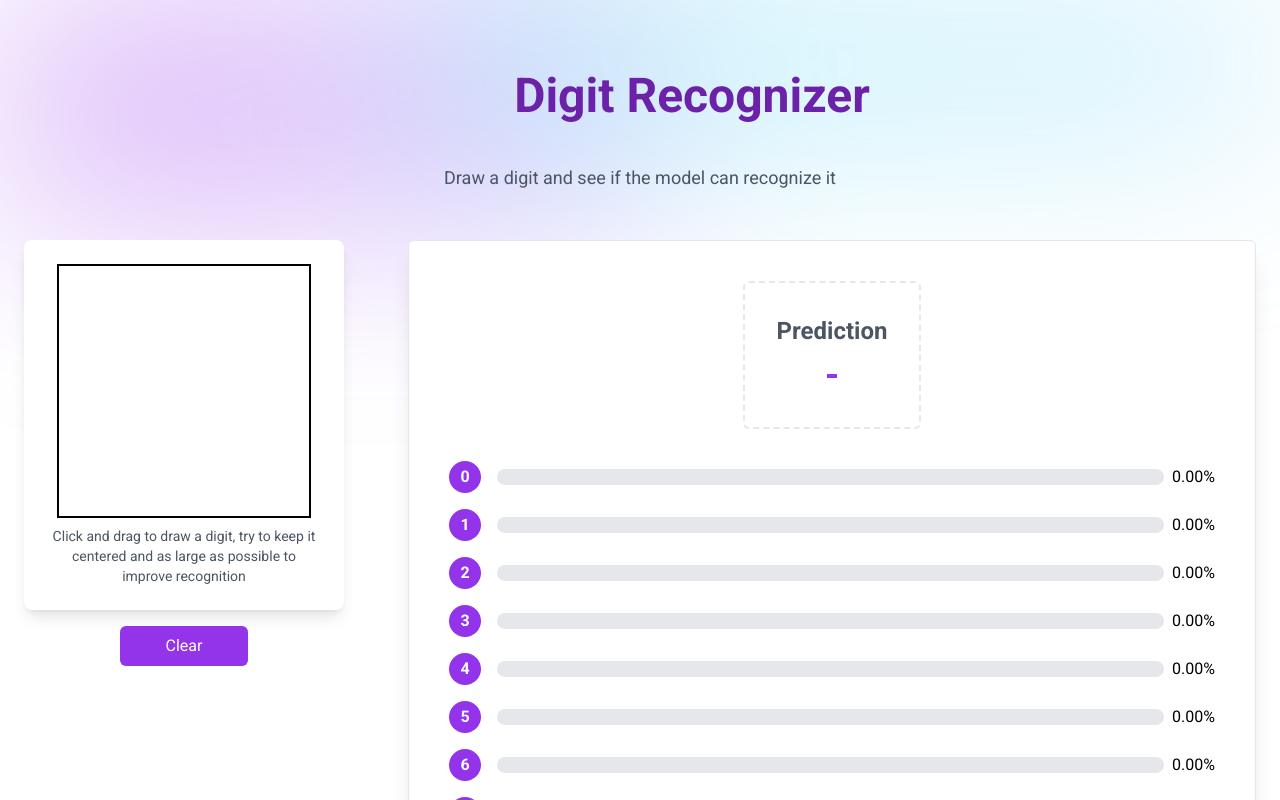
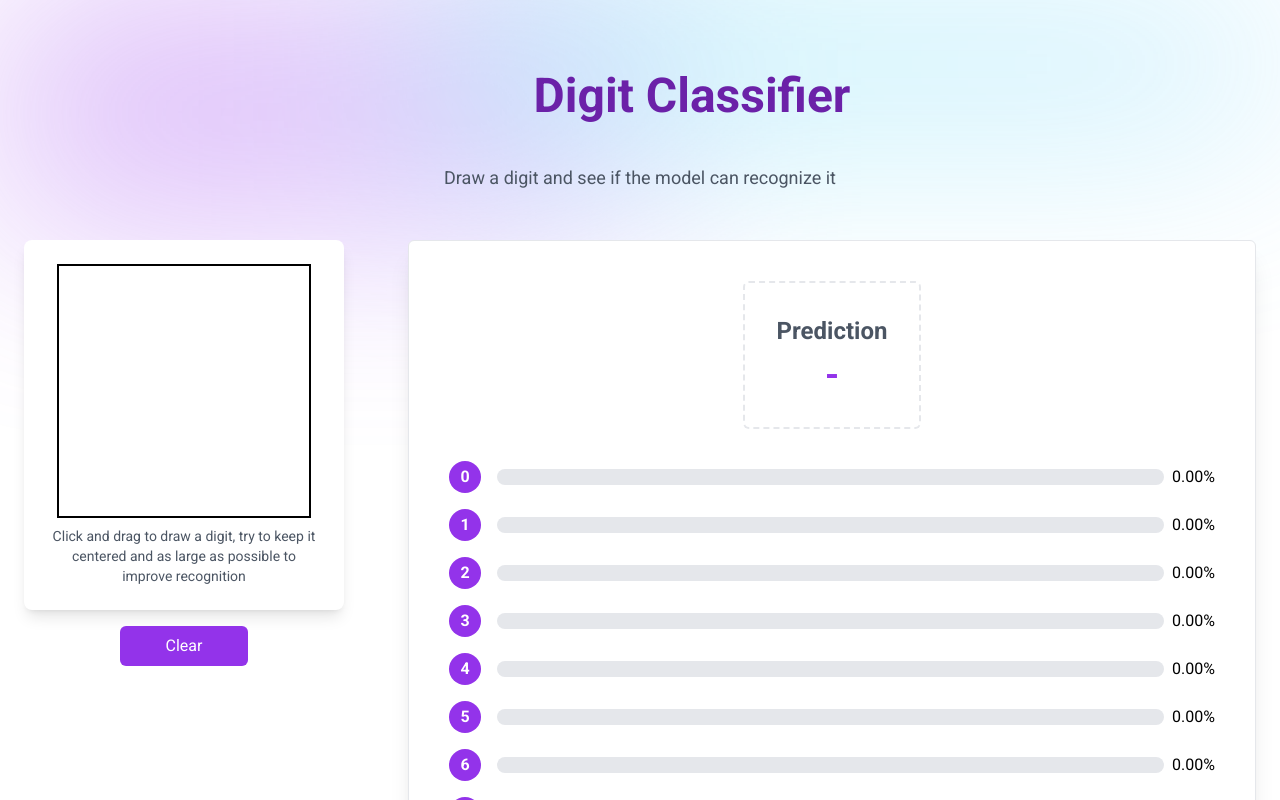
Before and after one commit to AhmedSobhy01/digit-classifier, a React (Vite) app in the folder frontend/: page / in a window 1280 px wide. Shown: the top 800 px of the page. Built offline with nearby package versions, Linux system fonts and the light colour scheme.

Commit message:
:zap: Changed title from Recognizer to Classifier

```diff
--- a/frontend/index.html
+++ b/frontend/index.html
@@ -3,7 +3,7 @@
     <head>
         <meta charset="UTF-8" />
         <meta name="viewport" content="width=device-width, initial-scale=1.0" />
-        <title>Digit Recognizer</title>
+        <title>Digit Classifier</title>
 
         <link rel="preconnect" href="https://fonts.googleapis.com" />
         <link rel="preconnect" href="https://fonts.gstatic.com" crossorigin />
--- a/frontend/src/App.tsx
+++ b/frontend/src/App.tsx
@@ -20,7 +20,7 @@ function App() {
                     <header className="flex items-center justify-center py-12 flex-col gap-5">
                         <div className="flex items-center gap-2 flex-col md:flex-row">
                             <img src={logo} alt="logo" className="w-24 h-24 mx-auto" />
-                            <h1 className="text-5xl text-center font-bold text-purple-800">Digit Recognizer</h1>
+                            <h1 className="text-5xl text-center font-bold text-purple-800">Digit Classifier</h1>
                         </div>
                         <p className="text-lg text-center text-gray-600">Draw a digit and see if the model can recognize it</p>
                     </header>
```
Also changed, not shown: frontend/package.json (+5 -2 lines), 1 other file (tests, documents, lock files or other folders).
